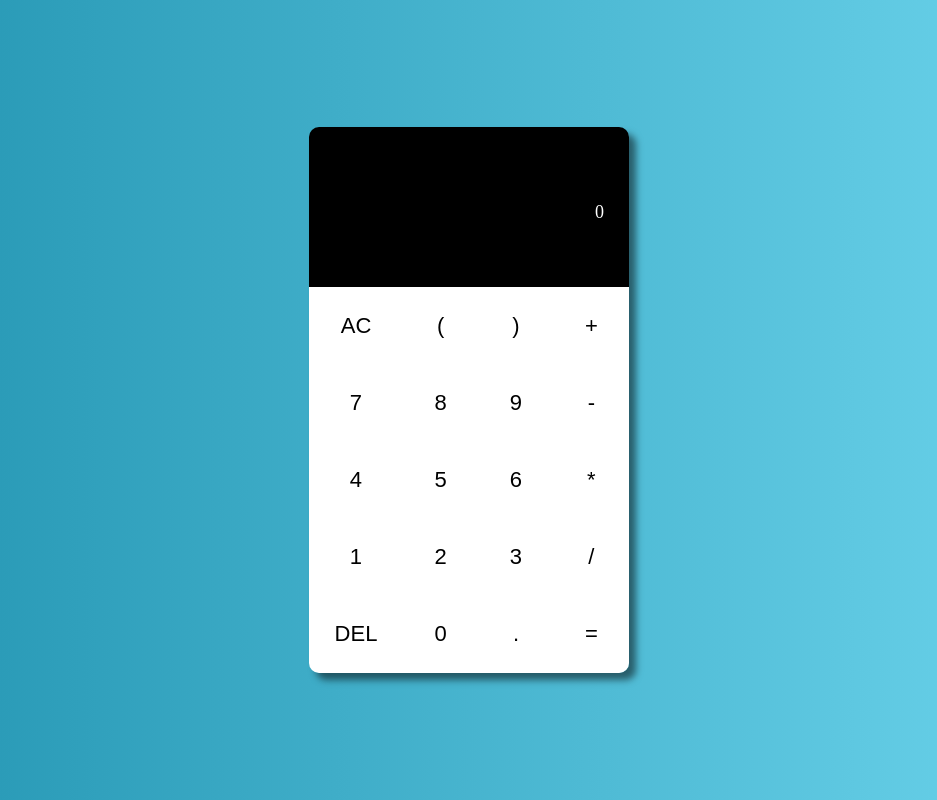
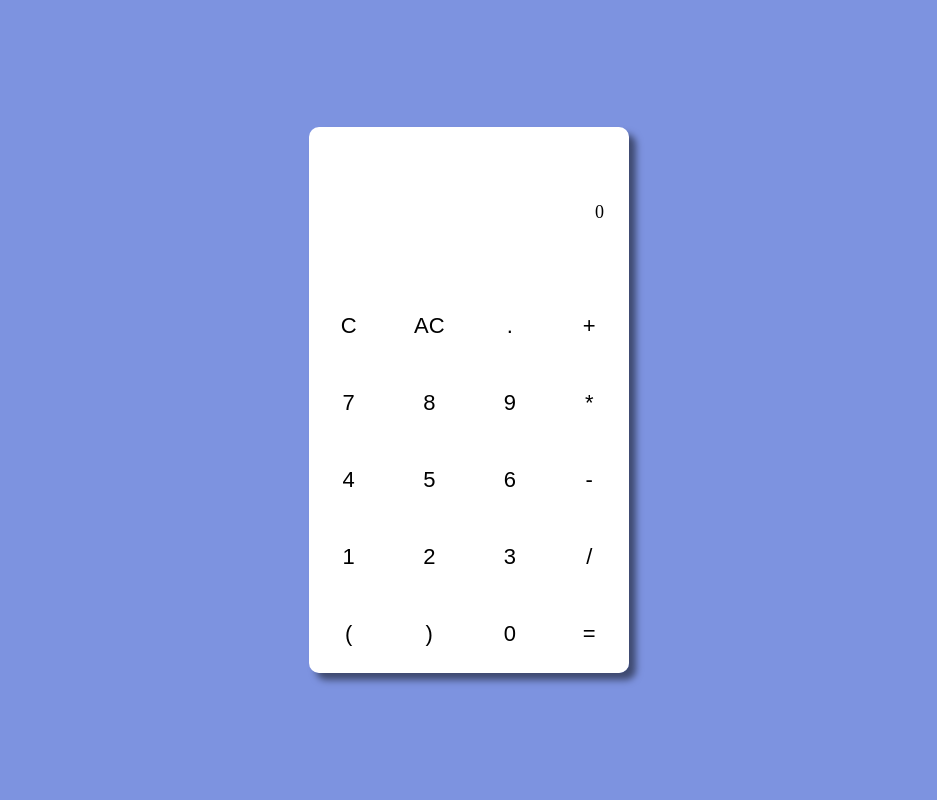
Before and after one commit to favy-codez/Nsonye-eighth-task, a plain HTML site: page index.html in a window 1280 px wide. Shown: the whole page, without its empty margins (171-1108 px from the left). Drawn offline with Linux system fonts and the light colour scheme.

Commit message:
added js

```diff
--- a/css/style.css
+++ b/css/style.css
@@ -6,7 +6,7 @@
 
 body{
     height: 100vh;
-    background: linear-gradient(to right,#2193b0, #6dd5ed);
+    background: #7d93e0;
     display: flex;
     justify-content: center;
     align-items: center;
@@ -23,8 +23,8 @@ body{
 .display{
     width: 100%;
     height: 20vh;
-    background: black;
-    color: white;
+    background: white;
+    color: black ;
 
 }
 
--- a/index.html
+++ b/index.html
@@ -17,29 +17,30 @@
             <div class="result">0</div>
         </div>
         <div class="input">
+            <button>C</button>
             <button>AC</button>
-            <button>(</button>
-            <button>)</button>
+            <button>.</button>
             <button>+</button>
 
             <button>7</button>
             <button>8</button>
             <button>9</button>
-            <button>-</button>
+            <button>*</button>
 
             <button>4</button>
             <button>5</button>
             <button>6</button>
-            <button>*</button>
+            <button>-</button>
 
             <button>1</button>
             <button>2</button>
             <button>3</button>
             <button>/</button>
 
-            <button>DEL</button>
+
+            <button>(</button>
+            <button>)</button>
             <button>0</button>
-            <button>.</button>
             <button>=</button>
         </div>
     </div>
--- a/js/script.js
+++ b/js/script.js
@@ -9,7 +9,7 @@ keys.forEach(key=>{
 
 function calculate(){
     let buttonText = this.innerText;
-    if(buttonText==="AC"){
+    if(buttonText==="C"){
         output.innerText = "";
         result.innerText = "0";
         result.style.animation = "";
@@ -17,7 +17,7 @@ function calculate(){
         return;
     }
 
-    if(buttonText === "DEL"){
+    if(buttonText === "AC"){
         output.textContent = output.textContent.substr(0,output.textContent.length-1);
         return;
     }
@@ -34,6 +34,4 @@ function calculate(){
         output.textContent += buttonText;
         return;
     }
-
-
 }
```
